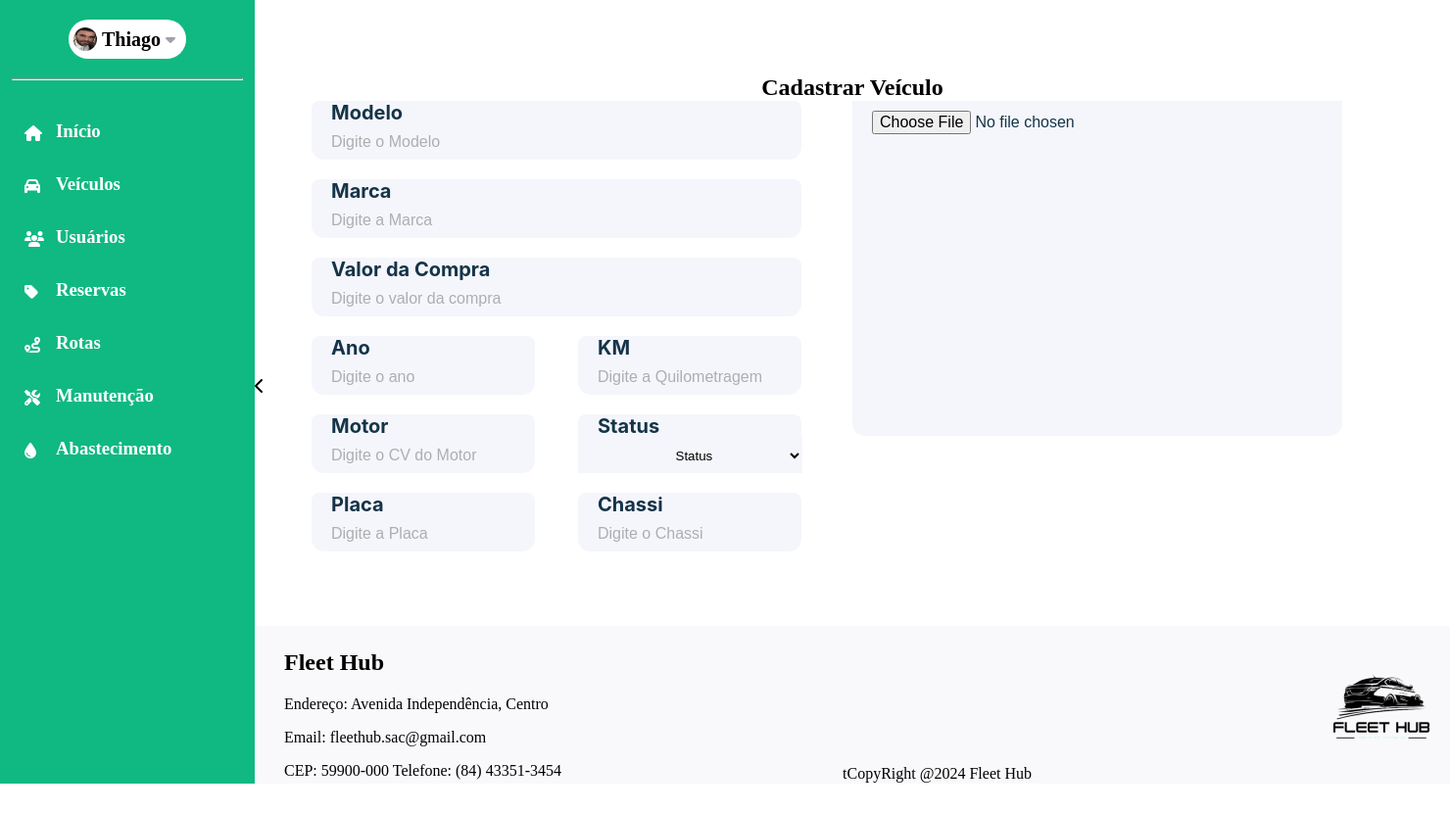
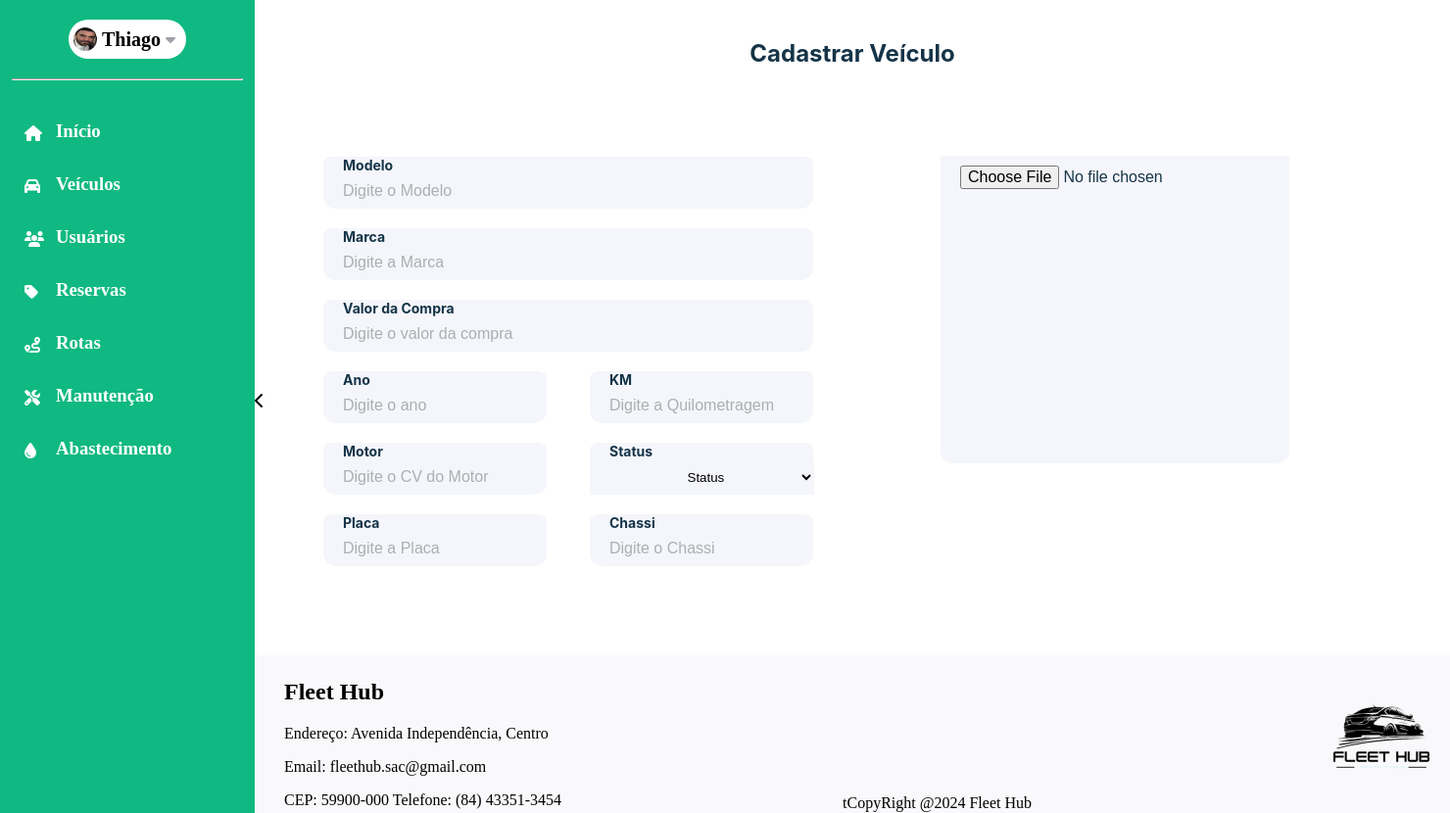
Before and after one commit to LucasGabrielqs/FleetHub, a Django app: page /cadastrar-veiculo in a window 1480 px wide. Shown: the whole page at 98% size. Before the commit the page ends 800 px from the top, so only its background shows below. Run offline with Django 5.2, Linux system fonts and the light colour scheme; some libraries are stand-ins or nearby versions.

Commit message:
Ajustes tela cadastro veiculos

```diff
--- a/dashboard/static/css/cadastrar_veiculos.css
+++ b/dashboard/static/css/cadastrar_veiculos.css
@@ -4,6 +4,11 @@ section{
 h2{
     margin: auto;
     text-align: center;
+    font-family: inter;
+    font-weight: bold;
+    font-size: 24px;
+    color: #153448;
+    padding-top: 40px;
 }
 
 #conteudo_principal{
@@ -22,6 +27,8 @@ form{
 .container{
     display: grid;
     grid-template-columns: 600px 600px;
+    height: 600px;
+    margin: auto;
 }
 
 
@@ -32,8 +39,13 @@ form{
     margin-left: 3em;
     width: 100%;
     max-width: 30rem;
+    margin: auto;
 }
-
+.menu_direito{
+    margin: auto;
+    width: 70%;
+    height: 70%;
+}
 
 .menu_direito .logo-img{
     width: 100%;
@@ -77,7 +89,7 @@ input:focus {
     width: 100%;
     color: #153448;
     font-weight: bold;
-    font-size: 20px;
+    font-size: 14px;
     padding-left: 20px;
     font-family: Inter;
     border-top-right-radius: 8px;
--- a/static/css/sidebar-style.css
+++ b/static/css/sidebar-style.css
@@ -32,7 +32,7 @@ hr {/* Estilo de barra horizontal*/
     display: flex;
     width: 260px;
     position: relative;
-    height: 100vh;
+    height: 100%;
 }
 
 /* Seleciona o menu de usuário dentro da sidebar */
```
